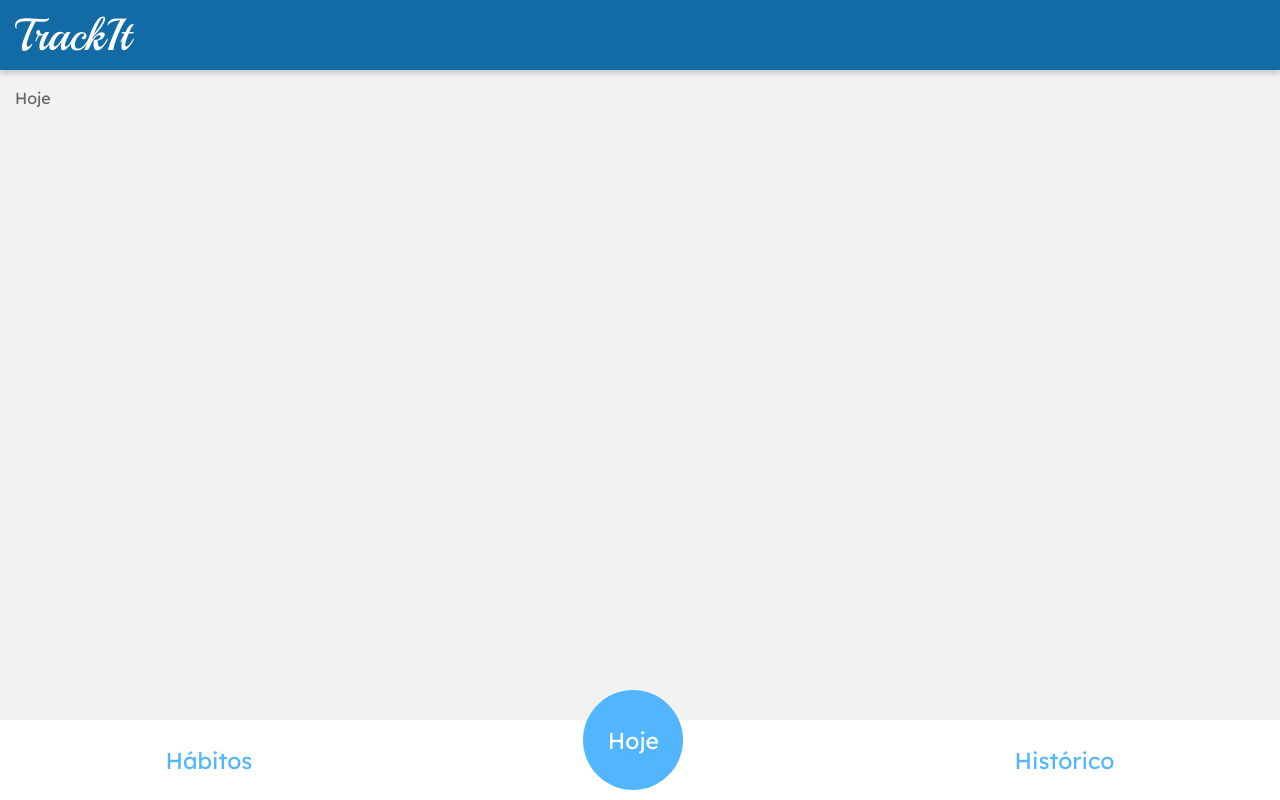
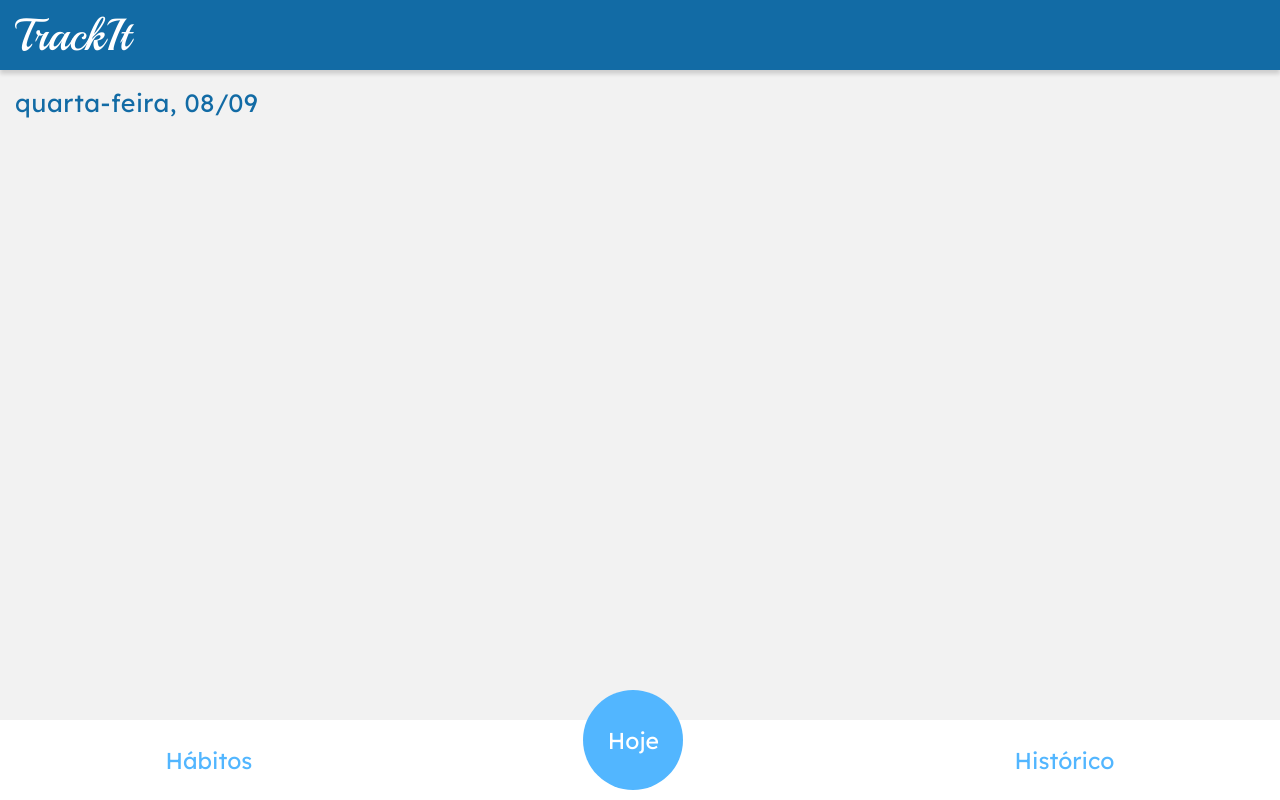
Before and after one commit to lfelipelizeu/TrackIt, a React (Create React App) app: page /hoje in a window 1280 px wide. Built offline with nearby package versions, Linux system fonts and the light colour scheme.

Commit message:
Created a folder '/hoje' page components. Installed dayjs and used it to print the informatition about today.

```diff
--- a/package.json
+++ b/package.json
@@ -7,6 +7,7 @@
     "@testing-library/react": "^11.2.7",
     "@testing-library/user-event": "^12.8.3",
     "axios": "^0.21.4",
+    "dayjs": "^1.10.7",
     "react": "^17.0.2",
     "react-dom": "^17.0.2",
     "react-loader-spinner": "^4.0.0",
--- a/src/components/Habits/CreateHabit.js
+++ b/src/components/Habits/CreateHabit.js
@@ -22,7 +22,6 @@ export default function CreateHabit ({ setCreatingHabit, setHabitsList }) {
     }
 
     function treatError (error) {
-        console.log(error.response);
         alert("Ocorreu algum erro! Tente novamente.");
         setDisable(false);
     }
--- a/src/components/MainPage.js
+++ b/src/components/MainPage.js
@@ -2,7 +2,7 @@ import styled from 'styled-components';
 import { Route } from 'react-router-dom';
 import Header from './Header.js';
 import Footer from './Footer.js';
-import Today from './Today.js';
+import Today from './Today/Today.js';
 import Habits from './Habits/Habits.js';
 import History from './History.js';
 
--- a/src/components/Today.js
+++ /dev/null
@@ -1,5 +0,0 @@
-export default function Today () {
-    return (
-        <p>Hoje</p>
-    );
-}
--- /dev/null
+++ b/src/components/Today/Today.js
@@ -0,0 +1,13 @@
+import { PageTitle, Warning } from '../../styles/MainPageStyles.js';
+import dayjs from 'dayjs';
+import 'dayjs/locale/pt-br';
+
+export default function Today () {
+    dayjs.locale('pt-br')
+
+    return (
+        <>
+            <PageTitle>{dayjs().format('dddd, DD/MM')}</PageTitle>
+        </>
+    );
+}
```
Also changed, not shown: 1 other file (tests, documents, lock files or other folders).
